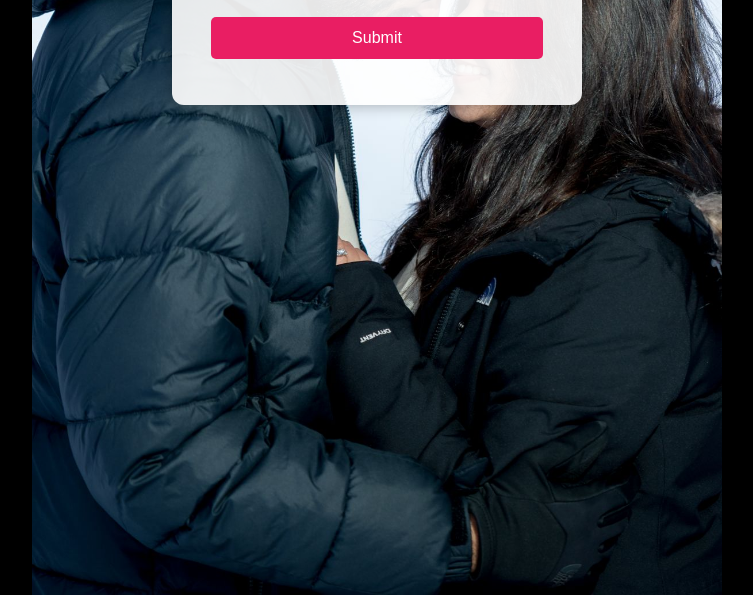
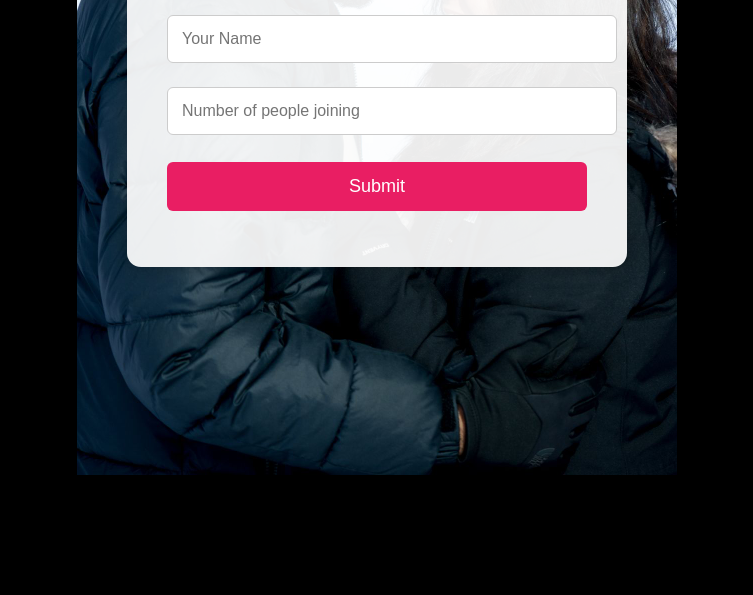
Before and after one commit to devanshmanhas444-beep/wedding-rsvp, a plain HTML site: page index.html in a window 1280 px wide. Shown: the part 325-920 px from the top of the page, without its empty margins (263-1016 px from the left). After the commit the page ends 800 px from the top, so only its background shows below. Drawn offline with Linux system fonts and the light colour scheme.

Commit message:
Add files via upload

```diff
--- a/index.html
+++ b/index.html
@@ -4,11 +4,12 @@
 <head>
 <title>Wedding RSVP</title>
 
+<meta name="viewport" content="width=device-width, initial-scale=1.0">
+
 <style>
 
 body{
 font-family: Arial;
-text-align:center;
 margin:0;
 height:100vh;
 
@@ -17,38 +18,51 @@ background-size: contain;
 background-position: center;
 background-repeat: no-repeat;
 background-color: black;
+
+display:flex;
+justify-content:center;
+align-items:center;
 }
 
+/* RSVP BOX */
+
 .box{
-background: rgba(255,255,255,0.9);
-width:350px;
-margin:120px auto;
-padding:30px;
-border-radius:12px;
-box-shadow:0 0 15px rgba(0,0,0,0.3);
+background: rgba(255,255,255,0.92);
+width:90%;
+max-width:420px;
+padding:40px;
+border-radius:14px;
+box-shadow:0 0 20px rgba(0,0,0,0.35);
+text-align:center;
 }
 
 h2{
-margin-bottom:20px;
+margin-bottom:25px;
+font-size:28px;
 }
 
+/* INPUTS */
+
 input{
-width:90%;
-padding:10px;
-margin:10px;
-border-radius:5px;
+width:100%;
+padding:14px;
+margin:12px 0;
+border-radius:6px;
 border:1px solid #ccc;
+font-size:16px;
 }
 
+/* BUTTON */
+
 button{
-width:95%;
-padding:12px;
-margin-top:10px;
+width:100%;
+padding:14px;
+margin-top:15px;
 background:#e91e63;
 color:white;
 border:none;
-border-radius:5px;
-font-size:16px;
+border-radius:6px;
+font-size:18px;
 cursor:pointer;
 }
 
@@ -60,6 +74,7 @@ background:#d81b60;
 margin-top:15px;
 font-weight:bold;
 color:green;
+font-size:16px;
 }
 
 </style>
@@ -86,8 +101,8 @@ color:green;
 
 function send(){
 
-var name = document.getElementById("name").value;
-var people = document.getElementById("people").value;
+var name=document.getElementById("name").value;
+var people=document.getElementById("people").value;
 
 fetch("https://script.google.com/macros/s/AKfycby-kbv-Rw9SI0MH6p68MAZcUJtKuCRmeeiAGOtFR9ZkTFaEX-rcUnB_pxiesFKPq18/exec",{
 method:"POST",
```
